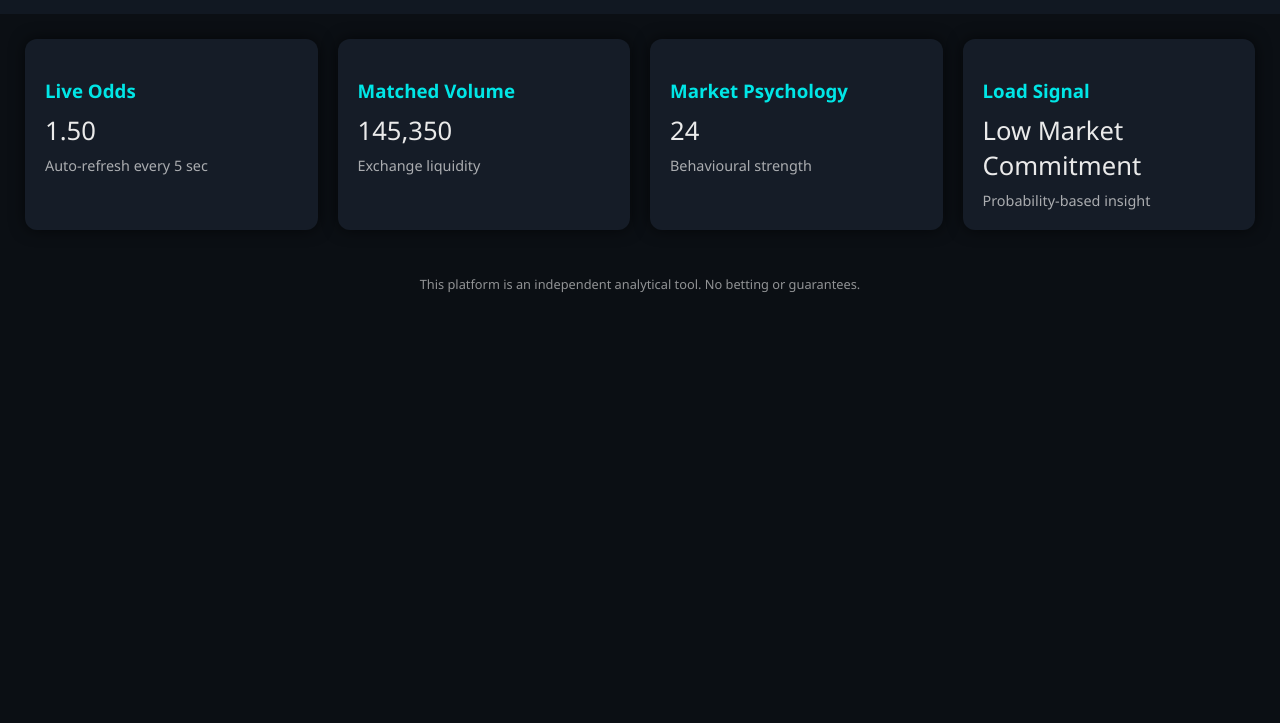
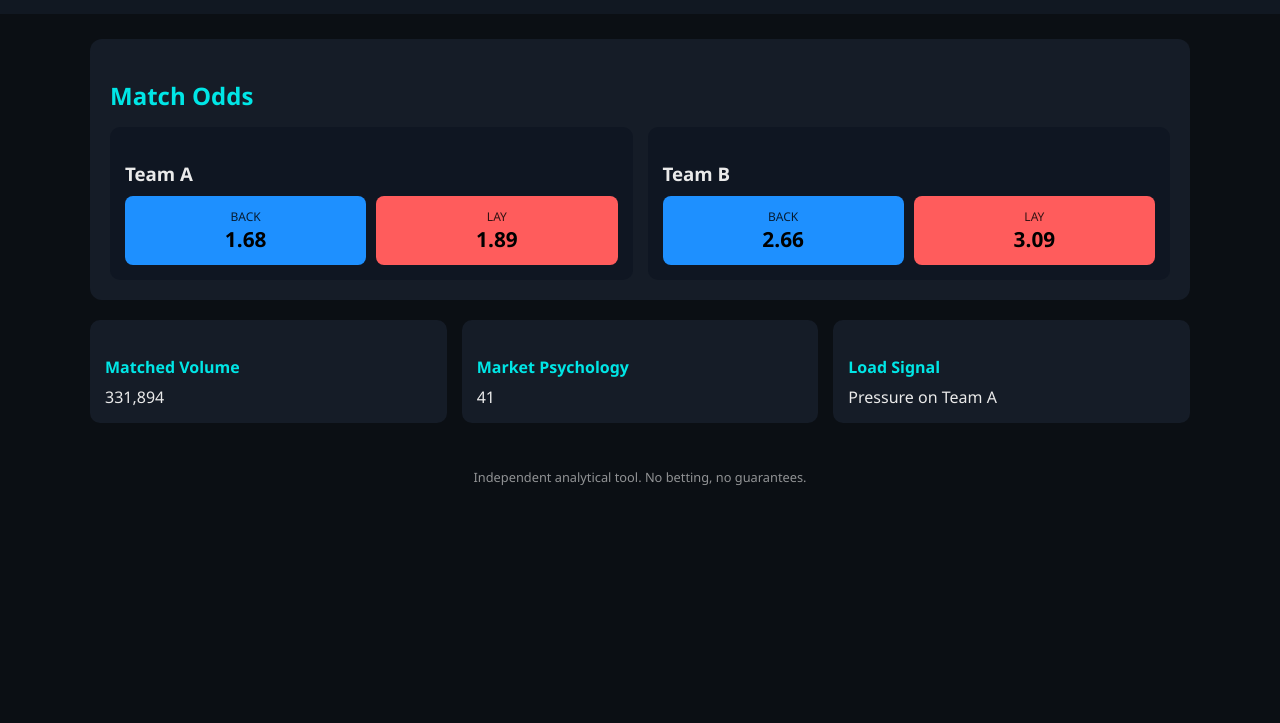
Before and after one commit to aryanpachani1/odds, a plain HTML site: page index.html in a window 1280 px wide. Shown: the part 77-800 px from the top of the page. Drawn offline with Linux system fonts and the light colour scheme.

Commit message:
Update index.html

```diff
--- a/index.html
+++ b/index.html
@@ -14,7 +14,7 @@ body {
 }
 header {
     background: #111822;
-    padding: 15px 30px;
+    padding: 15px 25px;
     display: flex;
     justify-content: space-between;
     align-items: center;
@@ -23,34 +23,74 @@ header h1 {
     font-size: 1.4rem;
     color: #00e6e6;
 }
-.user {
-    font-size: 0.9rem;
+.dashboard {
+    padding: 25px;
+    max-width: 1100px;
+    margin: auto;
+}
+.market {
+    background: #151c27;
+    border-radius: 12px;
+    padding: 20px;
+    margin-bottom: 20px;
+}
+.market h2 {
+    margin-bottom: 15px;
+    color: #00e6e6;
+}
+.runners {
+    display: grid;
+    grid-template-columns: repeat(auto-fit, minmax(300px, 1fr));
+    gap: 15px;
+}
+.runner {
+    background: #0f1622;
+    border-radius: 10px;
+    padding: 15px;
+}
+.runner h3 {
+    margin-bottom: 10px;
+}
+.odds-grid {
+    display: grid;
+    grid-template-columns: 1fr 1fr;
+    gap: 10px;
+}
+.back {
+    background: #1e90ff;
+    color: #000;
+    padding: 12px;
+    border-radius: 8px;
+    text-align: center;
+}
+.lay {
+    background: #ff5c5c;
+    color: #000;
+    padding: 12px;
+    border-radius: 8px;
+    text-align: center;
+}
+.label {
+    font-size: 0.75rem;
     opacity: 0.8;
 }
-.dashboard {
-    padding: 25px;
+.value {
+    font-size: 1.3rem;
+    font-weight: bold;
+}
+.info {
     display: grid;
-    grid-template-columns: repeat(auto-fit, minmax(260px, 1fr));
-    gap: 20px;
+    grid-template-columns: repeat(auto-fit, minmax(200px, 1fr));
+    gap: 15px;
 }
 .card {
     background: #151c27;
-    border-radius: 12px;
-    padding: 20px;
-    box-shadow: 0 0 15px rgba(0,0,0,0.6);
+    border-radius: 10px;
+    padding: 15px;
 }
-.card h3 {
+.card h4 {
     color: #00e6e6;
-    margin-bottom: 10px;
-}
-.value {
-    font-size: 1.6rem;
-    margin-top: 10px;
-}
-.status {
-    margin-top: 8px;
-    font-size: 0.9rem;
-    opacity: 0.7;
+    margin-bottom: 8px;
 }
 footer {
     text-align: center;
@@ -65,67 +105,114 @@ footer {
 
 <header>
     <h1>Market Intelligence Dashboard</h1>
-    <div class="user">User: Demo | Plan: Trial</div>
+    <div>User: Demo | Plan: Trial</div>
 </header>
 
 <div class="dashboard">
-    <div class="card">
-        <h3>Live Odds</h3>
-        <div class="value" id="odds">--</div>
-        <div class="status">Auto-refresh every 5 sec</div>
+
+    <div class="market">
+        <h2>Match Odds</h2>
+
+        <div class="runners">
+
+            <!-- TEAM 1 -->
+            <div class="runner">
+                <h3 id="team1">Team A</h3>
+                <div class="odds-grid">
+                    <div class="back">
+                        <div class="label">BACK</div>
+                        <div class="value" id="t1back">--</div>
+                    </div>
+                    <div class="lay">
+                        <div class="label">LAY</div>
+                        <div class="value" id="t1lay">--</div>
+                    </div>
+                </div>
+            </div>
+
+            <!-- TEAM 2 -->
+            <div class="runner">
+                <h3 id="team2">Team B</h3>
+                <div class="odds-grid">
+                    <div class="back">
+                        <div class="label">BACK</div>
+                        <div class="value" id="t2back">--</div>
+                    </div>
+                    <div class="lay">
+                        <div class="label">LAY</div>
+                        <div class="value" id="t2lay">--</div>
+                    </div>
+                </div>
+            </div>
+
+        </div>
     </div>
 
-    <div class="card">
-        <h3>Matched Volume</h3>
-        <div class="value" id="volume">--</div>
-        <div class="status">Exchange liquidity</div>
+    <div class="info">
+        <div class="card">
+            <h4>Matched Volume</h4>
+            <div id="volume">--</div>
+        </div>
+        <div class="card">
+            <h4>Market Psychology</h4>
+            <div id="psychology">--%</div>
+        </div>
+        <div class="card">
+            <h4>Load Signal</h4>
+            <div id="load">--</div>
+        </div>
     </div>
 
-    <div class="card">
-        <h3>Market Psychology</h3>
-        <div class="value" id="psychology">--%</div>
-        <div class="status">Behavioural strength</div>
-    </div>
-
-    <div class="card">
-        <h3>Load Signal</h3>
-        <div class="value" id="load">--</div>
-        <div class="status">Probability-based insight</div>
-    </div>
 </div>
 
 <footer>
-This platform is an independent analytical tool. No betting or guarantees.
+Independent analytical tool. No betting, no guarantees.
 </footer>
 
 <script>
-// AUTO REFRESH (API READY)
-async function fetchMarketData() {
+// AUTO REFRESH – API READY
+async function fetchMarket() {
+
     /*
-      REAL VERSION:
-      const res = await fetch("/api/market-data");
-      const data = await res.json();
+    REAL API VERSION:
+    const res = await fetch("/api/market-data");
+    const data = await res.json();
     */
 
-    // DEMO DATA (replace with real API)
-    let odds = (Math.random() * (2.5 - 1.2) + 1.2).toFixed(2);
-    let volume = Math.floor(Math.random() * 500000) + 100000;
+    // DEMO DATA
+    const data = {
+        team1: "Team A",
+        team2: "Team B",
+        t1back: (Math.random() * (2.2 - 1.5) + 1.5).toFixed(2),
+        t1lay: (Math.random() * (2.3 - 1.6) + 1.6).toFixed(2),
+        t2back: (Math.random() * (3.8 - 2.0) + 2.0).toFixed(2),
+        t2lay: (Math.random() * (3.9 - 2.1) + 2.1).toFixed(2),
+        volume: Math.floor(Math.random() * 600000) + 200000
+    };
 
-    // ADVANCED LOAD LOGIC (Simplified)
-    let psychology = Math.min(100, Math.floor((volume / 600000) * 100));
+    // LOAD LOGIC (Simplified but real-style)
+    let spread1 = data.t1lay - data.t1back;
+    let spread2 = data.t2lay - data.t2back;
+    let psychology = Math.min(100, Math.floor((data.volume / 800000) * 100));
+
     let loadSignal =
-        psychology > 75 ? "Heavy Pressure Detected" :
-        psychology > 60 ? "Moderate Accumulation" :
-        "Low Market Commitment";
+        spread1 < spread2 ? "Pressure on " + data.team1 :
+        "Pressure on " + data.team2;
 
-    document.getElementById("odds").innerText = odds;
-    document.getElementById("volume").innerText = volume.toLocaleString();
+    // UPDATE UI
+    document.getElementById("team1").innerText = data.team1;
+    document.getElementById("team2").innerText = data.team2;
+    document.getElementById("t1back").innerText = data.t1back;
+    document.getElementById("t1lay").innerText = data.t1lay;
+    document.getElementById("t2back").innerText = data.t2back;
+    document.getElementById("t2lay").innerText = data.t2lay;
+    document.getElementById("volume").innerText = data.volume.toLocaleString();
     document.getElementById("psychology").innerText = psychology;
     document.getElementById("load").innerText = loadSignal;
 }
 
-fetchMarketData();
-setInterval(fetchMarketData, 5000);
+fetchMarket();
+setInterval(fetchMarket, 5000);
 </script>
 
 </body>
```
